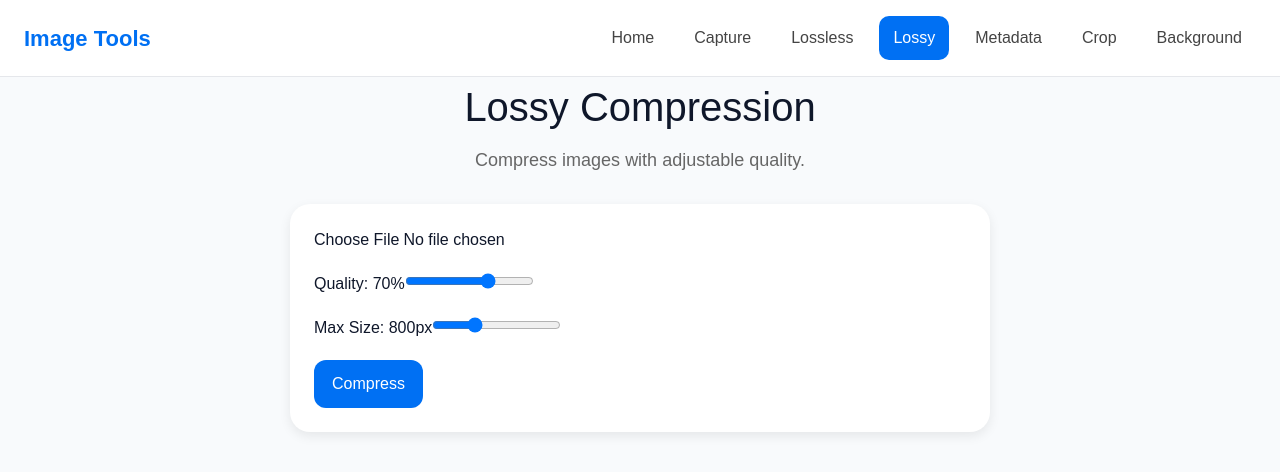
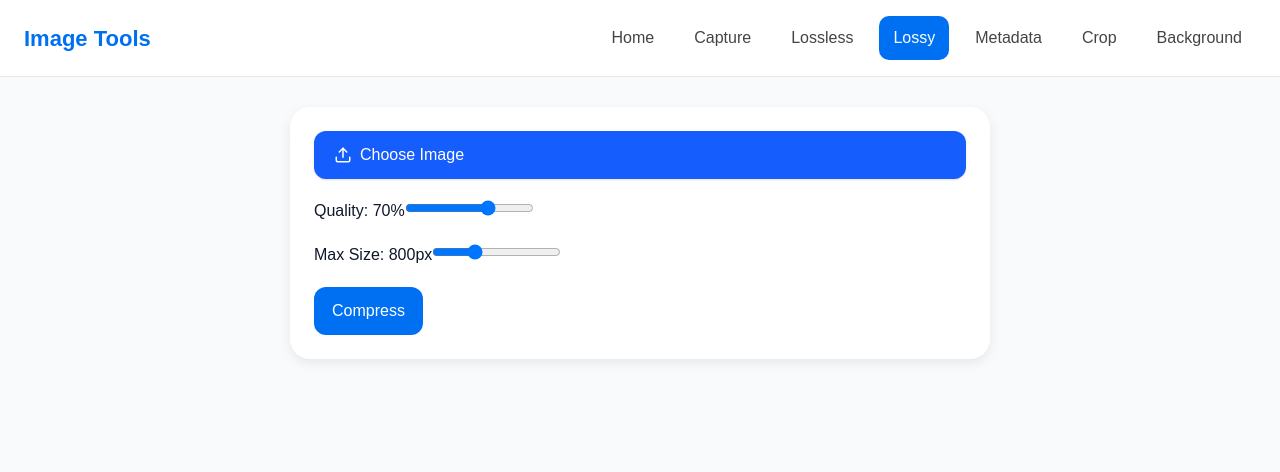
Before and after one commit to nasim-pro/photo-util, a Next.js app: page /utils/lossy-compression in a window 1280 px wide. Shown: the top 472 px of the page. Built offline with nearby package versions, Linux system fonts and the light colour scheme.

Commit message:
feat(app/lossy-compression/page): add file upload feature with Lucide icon

```diff
--- a/app/lossy-compression/page.tsx
+++ b/app/lossy-compression/page.tsx
@@ -2,6 +2,7 @@
 
 import { useState } from "react";
 import PageContainer from "@/components/PageContainer";
+import { Upload } from "lucide-react";
 
 export default function LossyPage() {
     const [file, setFile] =
@@ -103,15 +104,21 @@ export default function LossyPage() {
 
     return (
         <PageContainer
-            title="Lossy Compression"
-            description="Compress images with adjustable quality."
         >
             <div className="card upload-card">
-                <input
-                    type="file"
-                    accept="image/*"
-                    onChange={handleFile}
-                />
+                <label className="cursor-pointer">
+                    <div className="flex items-center gap-2 bg-blue-600 hover:bg-blue-700 transition px-5 py-3 rounded-xl text-white font-medium shadow-sm">
+                        <Upload size={18} />
+                        Choose Image
+                    </div>
+
+                    <input
+                        type="file"
+                        accept="image/*"
+                        onChange={handleFile}
+                        className="hidden"
+                    />
+                </label>
 
                 {preview && (
                     <img
```
